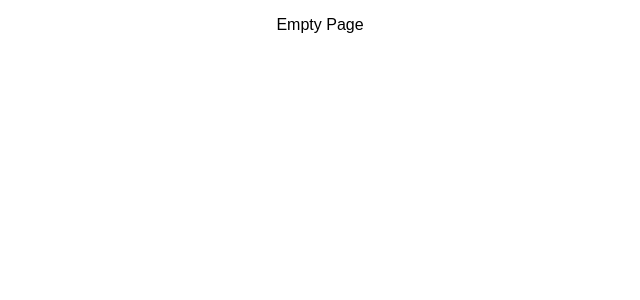
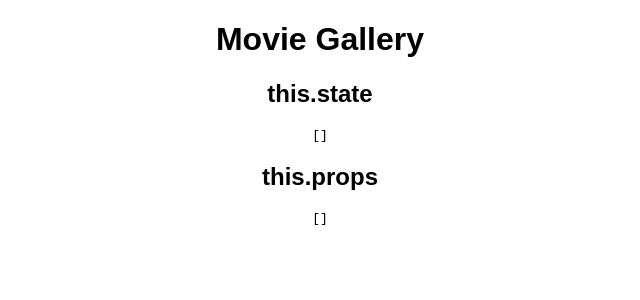
Before and after one commit to hayadam88/movie-sagas, a React (Create React App) app: page / in a window 1280 px wide. Shown: the top 300 px of the page, without its empty margins (320-960 px from the left). Built offline with nearby package versions, Linux system fonts and the light colour scheme; no server answers.

Commit message:
Added state and componentdidmount to appjs

```diff
--- a/src/components/App/App.js
+++ b/src/components/App/App.js
@@ -1,15 +1,45 @@
 import React, { Component } from 'react';
+import Axios from 'axios';
+import {connect} from 'react-redux';
 import './App.css';
 
 class App extends Component {
+
+  state = {
+    movieList: [],
+  }
+
+  componentDidMount(){
+    console.log(this.state.movieList);
+    Axios.get('/movies')
+      .then(response => {
+        console.log(response.data);
+        this.setState({
+          movieList: response.data,
+        });
+      });
+  }
+
   // Renders the entire app on the DOM
   render() {
     return (
       <div className="App">
-        <p>Empty Page</p>
+        <h1>Movie Gallery</h1>
+        <h2>this.state</h2>
+        <pre>
+          {JSON.stringify(this.state.movieList)}
+        </pre>
+        <h2>this.props</h2>
+         <pre>
+          {JSON.stringify(this.props.reduxStore.movies)}
+        </pre>
       </div>
     );
   }
 }
 
-export default App;
+const mapStateToProps = (reduxStore) => ({
+  reduxStore
+})
+
+export default connect(mapStateToProps)(App);
```
Also changed, not shown: 1 other file (tests, documents, lock files or other folders).
